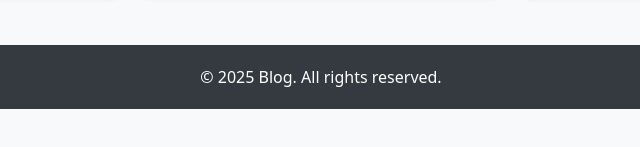
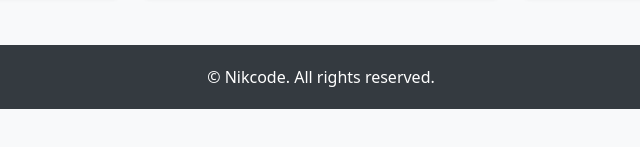
Before and after one commit to Bhupendra0000/Bhupendra-ELTasks, a website: page task8.html in a window 1280 px wide. Shown: the part 537-684 px from the top of the page, 319-959 px from the left. Drawn offline with nearby package versions, Linux system fonts and the light colour scheme.

Commit message:
Update task8.html

```diff
--- a/task8.html
+++ b/task8.html
@@ -91,7 +91,7 @@
   <!-- Footer -->
   <footer class="footer mt-auto">
     <div class="container">
-      <p class="mb-0">© 2025 Blog. All rights reserved.</p>
+      <p class="mb-0">© Nikcode. All rights reserved.</p>
     </div>
   </footer>
 
```
